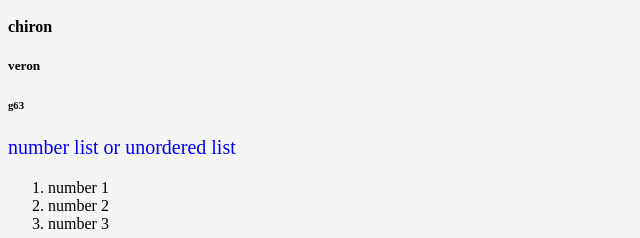
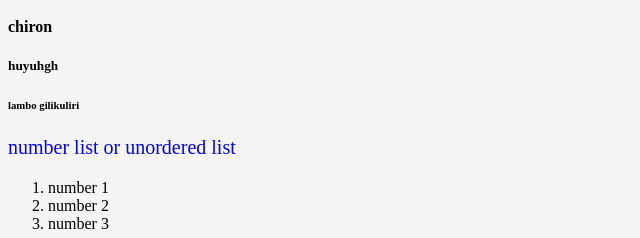
Before and after one commit to Bigdanny00/loginpage, a plain HTML site: page index.html in a window 1280 px wide. Shown: the part 195-433 px from the top of the page, 0-640 px from the left. Drawn offline with Linux system fonts and the light colour scheme.

Commit message:
dunis cart

```diff
--- a/index.html
+++ b/index.html
@@ -20,8 +20,8 @@
     <h2>aventador</h2>
     <h3>huguian</h3>
     <h4>chiron</h4>
-    <h5>veron</h5>
-    <h6>g63</h6>
+    <h5>huyuhgh</h5>
+    <h6>lambo gilikuliri</h6>
 
     <p>number list or unordered list</p>
     <ol>
```
